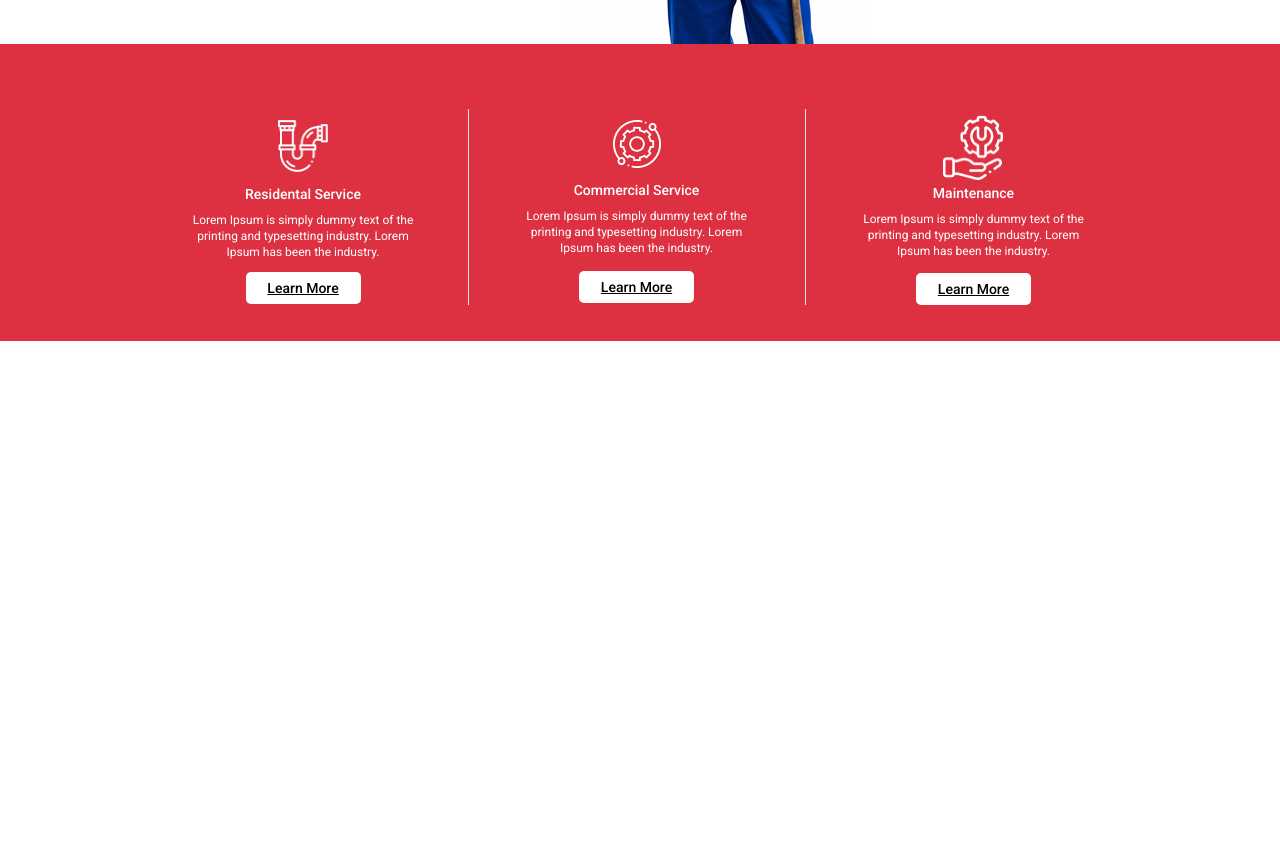
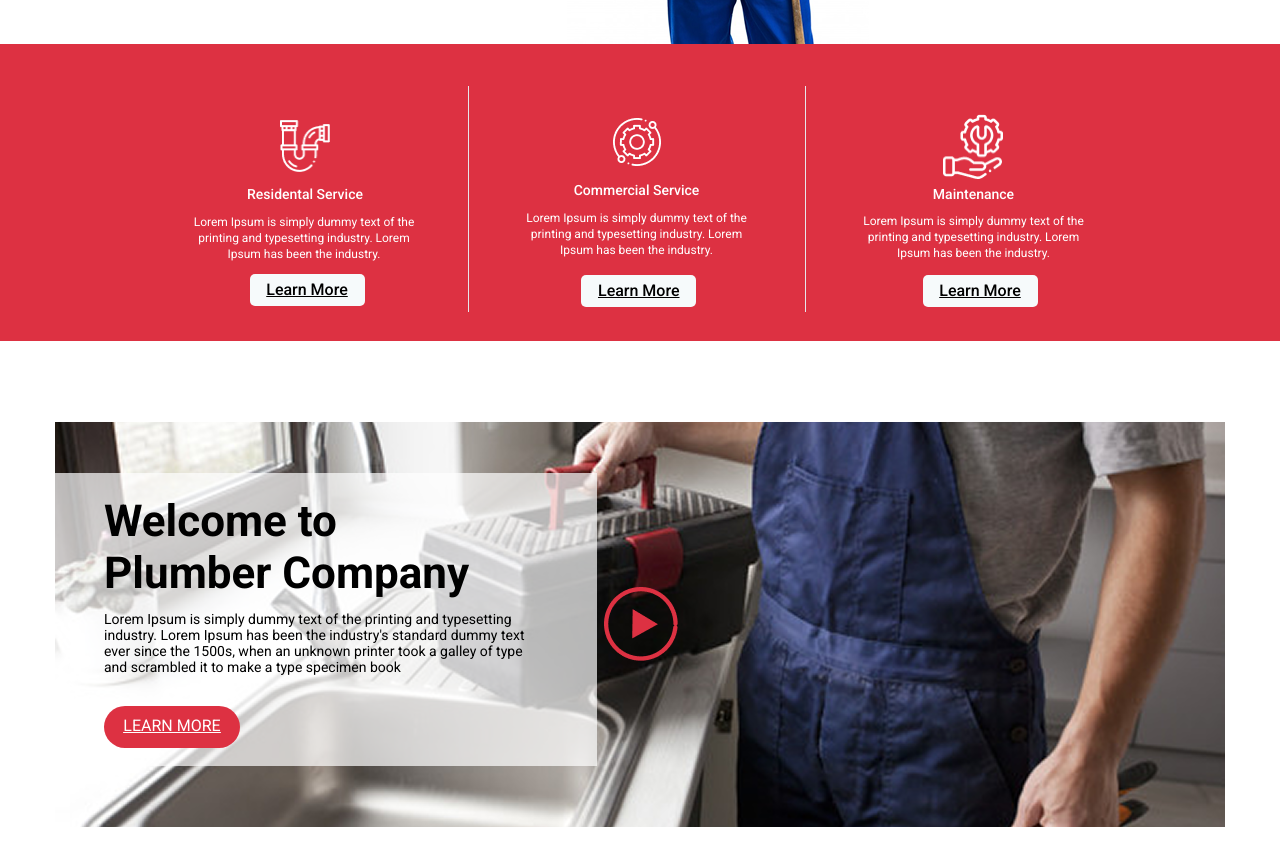
Before and after one commit to Karima-Aktari/3_Plumber_Point, a plain HTML site: page index.html in a window 1280 px wide. Shown: the part 500-1366 px from the top of the page. Before the commit the page ends 1091 px from the top, so only its background shows below. Drawn offline with nearby package versions, Linux system fonts and the light colour scheme.

Commit message:
welcome-video

```diff
--- a/assets/css/style.css
+++ b/assets/css/style.css
@@ -30,3 +30,10 @@ img {
 .font-Bricolage-Grotesque {
   font-family: "Bricolage Grotesque", sans-serif;
 }
+.bg-welcome {
+  background: url(../img/bg-image.png);
+  background-position: top;
+  background-repeat: no-repeat;
+  width: 1170px;
+  height: 405px;
+}
--- a/index.html
+++ b/index.html
@@ -19,7 +19,9 @@
             <div class="">
               <img src="assets/img/logo.png" alt="" />
             </div>
-            <div class="flex gap-[40px] font-[Roboto] md:flex-row flex-col">
+            <div
+              class="flex gap-[40px] font-[Roboto] md:flex-row flex-col items-center"
+            >
               <ul
                 class="flex gap-[37px] items-center text-sm font-medium md:flex-row flex-col"
               >
@@ -55,7 +57,7 @@
               </ul>
               <a
                 href=""
-                class="bg-[#DD3142] text-[#FFF] font-[Roboto] text-xs font-bold rounded-[5px] py-[11px] px-[9px] hover:bg-white hover:text-[#000] duration-250 tracking-normal"
+                class="bg-[#DD3142] md:h-[36px] text-[#FFF] font-[Roboto] text-xs font-bold rounded-[5px] py-[11px] px-[9px] hover:bg-white hover:text-[#000] duration-250 tracking-normal"
                 >REQUEST A CALL BACK</a
               >
             </div>
@@ -63,7 +65,7 @@
         </section>
       </div>
 
-      <div class="mt-[48px] h-[384px]">
+      <div class="mt-[48px] md:h-[384px]">
         <div class="container">
           <div class="flex md:flex-row flex-col">
             <div class="pt-[106px]">
@@ -77,12 +79,12 @@
                 </h1>
 
                 <h3
-                  class="text-[#000] font-Bricolage-Grotesque text-[34px] font-extrabold tracking-tight"
+                  class="text-[#000] font-Bricolage-Grotesque text-[34px] font-extrabold tracking-[-1.5px]"
                 >
                   +1800-9938-2839
                 </h3>
                 <button
-                  class="bg-[#DD3142] w-[160px] h-[44px] text-[#FFF] font-[Roboto] text-base font-normal rounded-full"
+                  class="bg-[#DD3142] md:w-[160px] md:h-[44px] text-[#FFF] font-[Roboto] text-base font-normal rounded-full"
                 >
                   SEE ALL SERVICE
                 </button>
@@ -109,74 +111,81 @@
     </div>
 
     <!-- Service Area -->
-    <div
-      class="bg-[#DD3142] h-[297px] mb-[250px] pt-[65px] pb-[34px] px-[220px]"
-    >
+    <div class="bg-[#DD3142] h-[297px] pt-[42px] pb-[27px] px-[220px]">
       <div class="container mx-auto">
-        <div class="flex justify-center">
-          <div class="flex flex-col items-center px-[46px] pt-[10.8px]">
+        <div class="flex justify-center md:flex-row flex-col">
+          <div class="pt-[33.8px] pl-[4px]">
+            <div class="flex flex-col items-center px-[44px]">
               <img
                 src="assets/img/icon.png"
                 alt=""
                 class="w-[50.782px] height-[51.794px] flex inline-flex justify-center"
               />
-            <h5 class="text-sm text-[#FFF] font-medium pt-[12px] text-center">
+              <h5
+                class="text-sm text-[#FFF] font-medium pt-[12.5px] text-center"
+              >
                 Residental Service
               </h5>
               <p
-              class="w-[237px] h-[53px] text-xs text-[#FFF] text-center font-normal leading-[16.02px] pt-[8px]"
+                class="w-[237px] h-[53px] text-xs text-[#FFF] text-center font-normal leading-[16.02px] pt-[10px] pr-[2px]"
               >
                 Lorem Ipsum is simply dummy text of the printing and typesetting
                 industry. Lorem Ipsum has been the industry.
               </p>
               <button
-              class="underline text-sm font-medium w-[115px] h-[32px] rounded-[5px] bg-white text-[#000] mt-[15.12px]"
+                class="underline text-base font-medium w-[115px] h-[32px] rounded-[5px] bg-[#F6FAFB] text-[#000] mt-[17.12px] mb-[5px] ml-[4px]"
               >
                 Learn More
               </button>
             </div>
+          </div>
 
-          <div
-            class="flex flex-col items-center px-[46px] pt-[10.8px] border-l-[1px] border-r-[1px] border-[#E6E6EB]"
-          >
+          <div class="px-[46px] border-l-[1px] border-r-[1px] border-[#E6E6EB]">
+            <div class="pt-[31.8px]">
+              <div class="flex flex-col items-center">
                 <img
                   src="assets/img/icon (1).png"
                   alt=""
                   class="w-[48px] height-[48px] flex inline-flex justify-center"
                 />
-            <h5 class="text-sm text-[#FFF] font-medium pt-[12px] text-center">
+                <h5
+                  class="text-sm text-[#FFF] font-medium pt-[14px] text-center"
+                >
                   Commercial Service
                 </h5>
                 <p
-              class="w-[244px] h-[56px] text-xs text-[#FFF] text-center font-normal leading-[16.02px] pt-[8px]"
+                  class="w-[244px] h-[56px] text-xs text-[#FFF] text-center font-normal leading-[16.02px] pt-[10px]"
+                >
+                  Lorem Ipsum is simply dummy text of the printing and
+                  typesetting industry. Lorem Ipsum has been the industry.
+                </p>
+                <button
+                  class="underline text-base font-medium w-[115px] h-[32px] rounded-[5px] bg-[#F6FAFB] text-[#000] mt-[19px] ml-[4.5px] mb-[5px]"
+                >
+                  Learn More
+                </button>
+              </div>
+            </div>
+          </div>
+
+          <div class="px-[46px] pt-[27.82px]">
+            <div class="flex flex-col items-center">
+              <img
+                src="assets/img/icon (2).png"
+                alt=""
+                class="w-[60.05774px] height-[65.17912px] flex inline-flex justify-center"
+              />
+              <h5 class="text-sm text-[#FFF] font-medium text-center pt-[5px]">
+                Maintenance
+              </h5>
+              <p
+                class="w-[244px] h-[52px] text-xs text-[#FFF] text-center font-normal leading-[16.02px] pt-[9.5px]"
               >
                 Lorem Ipsum is simply dummy text of the printing and typesetting
                 industry. Lorem Ipsum has been the industry.
               </p>
               <button
-              class="underline text-sm font-medium w-[115px] h-[32px] rounded-[5px] bg-white text-[#000] mt-[15.12px]"
-            >
-              Learn More
-            </button>
-          </div>
-
-          <div class="flex flex-col items-center px-[46px] pt-[6px]">
-            <img
-              src="assets/img/icon (2).png"
-              alt=""
-              class="w-[60.05774px] height-[65.17912px] flex inline-flex justify-center"
-            />
-            <h5 class="text-sm text-[#FFF] font-medium text-center pt-[3px]">
-              Maintenance
-            </h5>
-            <p
-              class="w-[244px] h-[52px] text-xs text-[#FFF] text-center font-normal leading-[16.02px] pt-[8px]"
-            >
-              Lorem Ipsum is simply dummy text of the printing and typesetting
-              industry. Lorem Ipsum has been the industry.
-            </p>
-            <button
-              class="underline flex flex-inline justify-center items-center text-sm font-medium w-[115px] h-[32px] rounded-[5px] bg-white text-[#000] mt-[18.12px]"
+                class="underline flex flex-inline justify-center items-center text-base font-medium w-[115px] h-[32px] rounded-[5px] bg-[#F6FAFB] text-[#000] mt-[19px] ml-[13px]"
               >
                 Learn More
               </button>
@@ -184,5 +193,47 @@
           </div>
         </div>
       </div>
+    </div>
+
+    <!-- welcome-video -->
+    <div class="mt-[81px] mb-[76px]">
+      <div class="container">
+        <div class="bg-welcome object-cover relative">
+          <div class="absolute">
+            <div class="flex items-center pt-[51px] pb-[61px]">
+              <div
+                class="bg-[#FFFFFFB2] md:w-[542px] h-[293px] pl-[49px] pt-[22px] pb-[17px] pr-[61px]"
+              >
+                <h2
+                  class="text-[#000] text-[44px] font-bold w-[366px] h-[104px] leading-13"
+                >
+                  Welcome to Plumber Company
+                </h2>
+                <p class="text-[#000] text-sm font-normal leading-4 pt-[12px]">
+                  Lorem Ipsum is simply dummy text of the printing and
+                  typesetting industry. Lorem Ipsum has been the industry's
+                  standard dummy text ever since the 1500s, when an unknown
+                  printer took a galley of type and scrambled it to make a type
+                  specimen book
+                </p>
+
+                <button
+                  class="mt-[31px] bg-[#DD3142] rounded-full w-[136px] pb-[10px] pt-[8px] pb-[10px] text-white uppercase underline text-base font-normal inline-block"
+                >
+                  <a href="">Learn More</a>
+                </button>
+              </div>
+              <div class="pl-[7px] pt-[9px]">
+                <img
+                  src="assets/img/video icon.png"
+                  alt=""
+                  class="w-[73.676px] h-[73.676px]"
+                />
+              </div>
+            </div>
+          </div>
+        </div>
+      </div>
+    </div>
   </body>
 </html>
```
Also changed, not shown: assets/img/bg-image.png (added), assets/img/video icon.png (added). Lines whose indentation alone changed are shown as unchanged.
